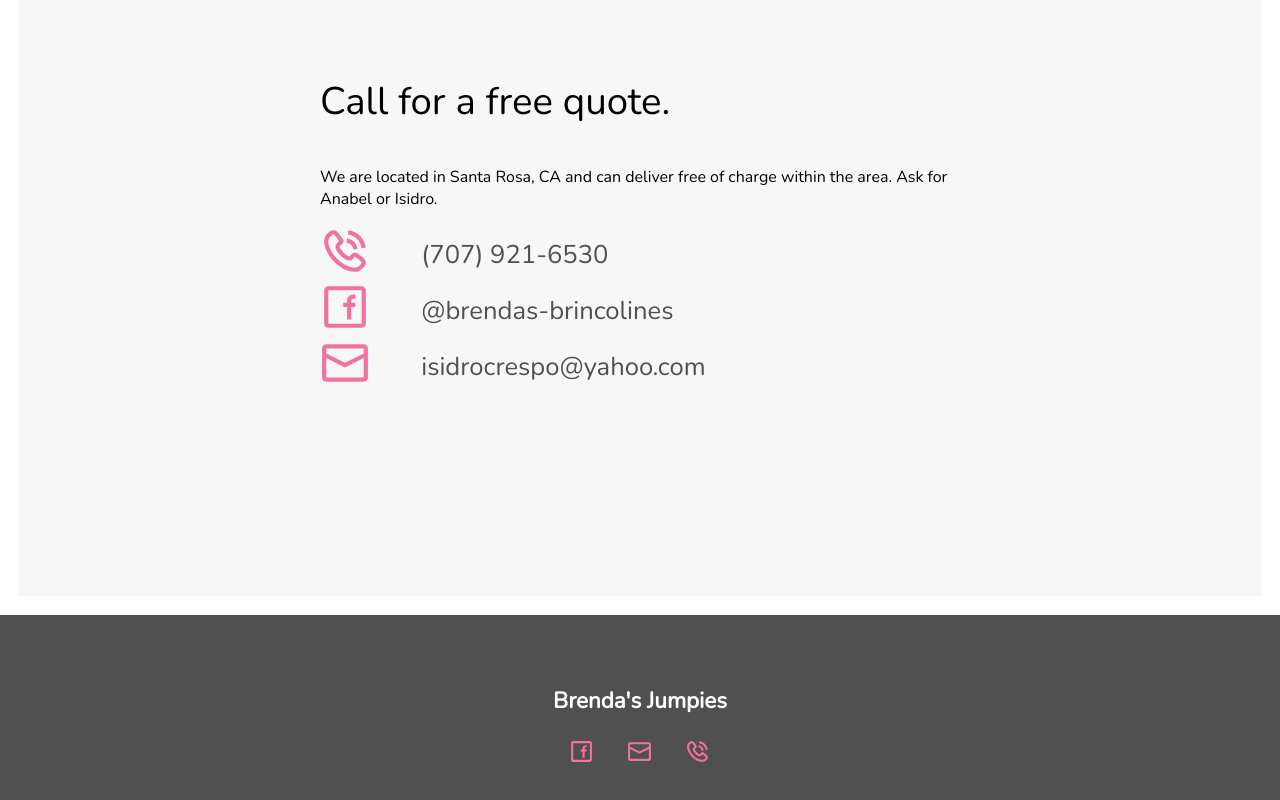
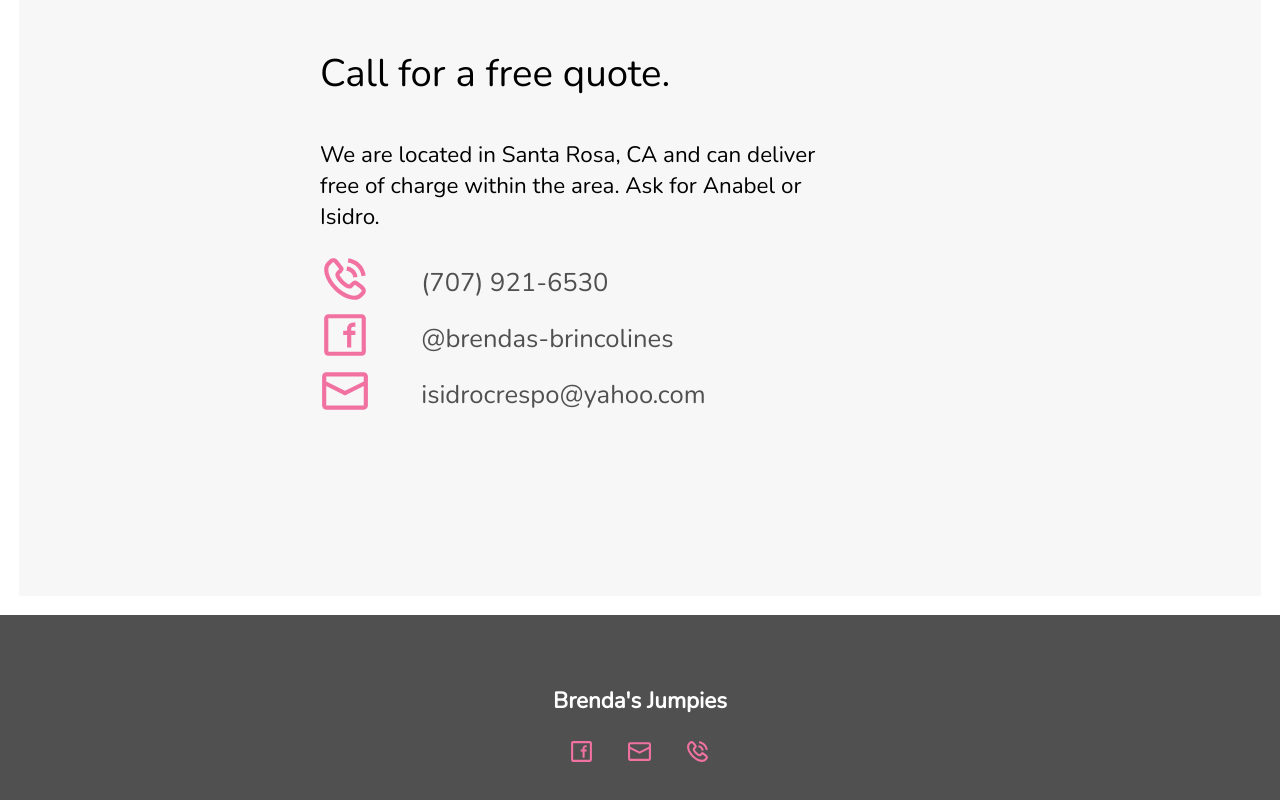
Before and after one commit to alopez96/brendas-react, a React (Create React App) app: page / in a window 1280 px wide. Shown: the part 3109-3909 px from the top of the page. Built offline with nearby package versions, Linux system fonts and the light colour scheme.

Commit message:
sub head stype

```diff
--- a/src/App.css
+++ b/src/App.css
@@ -146,6 +146,11 @@
     font-size: 2.4em;
 }
 
+.subhead{
+    font-size: 1.4em;
+    width: 40vw;
+}
+
 .image{
     width: 25vw;
 }
```
